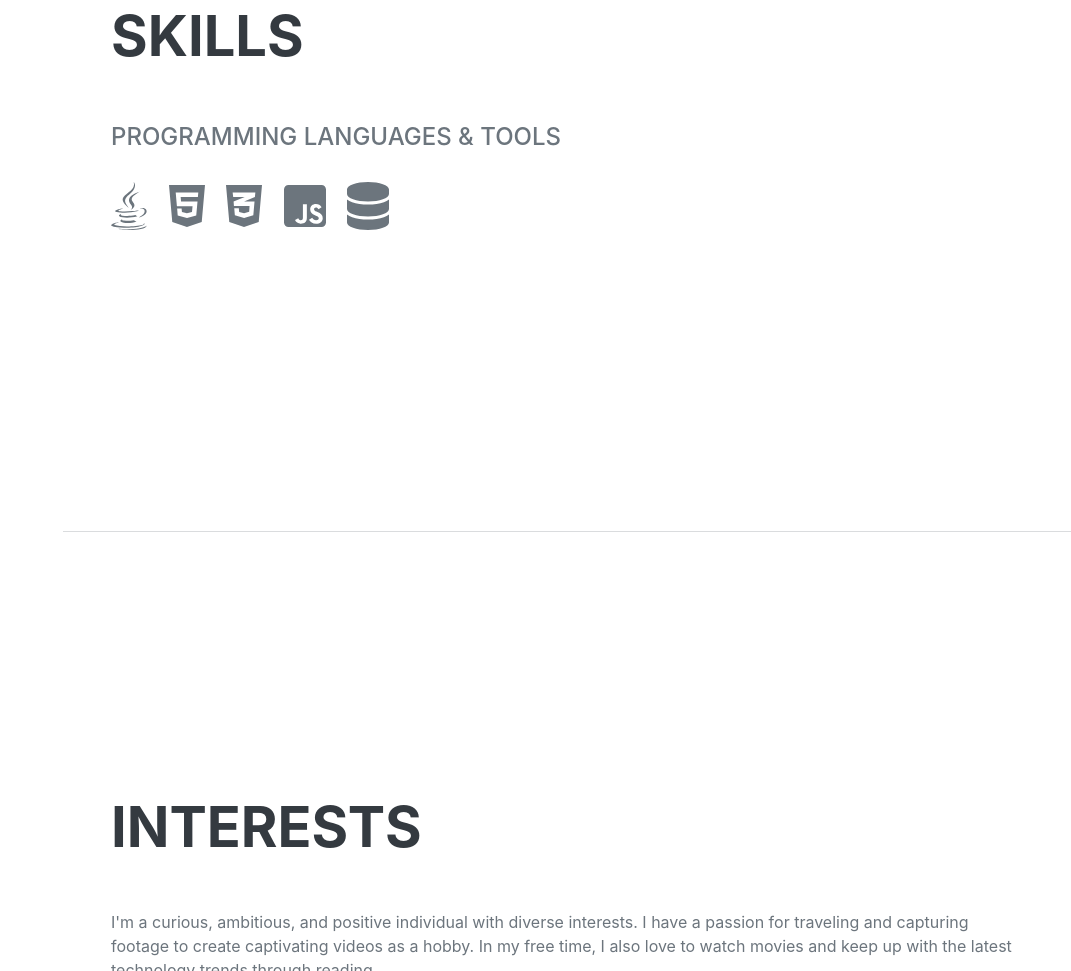
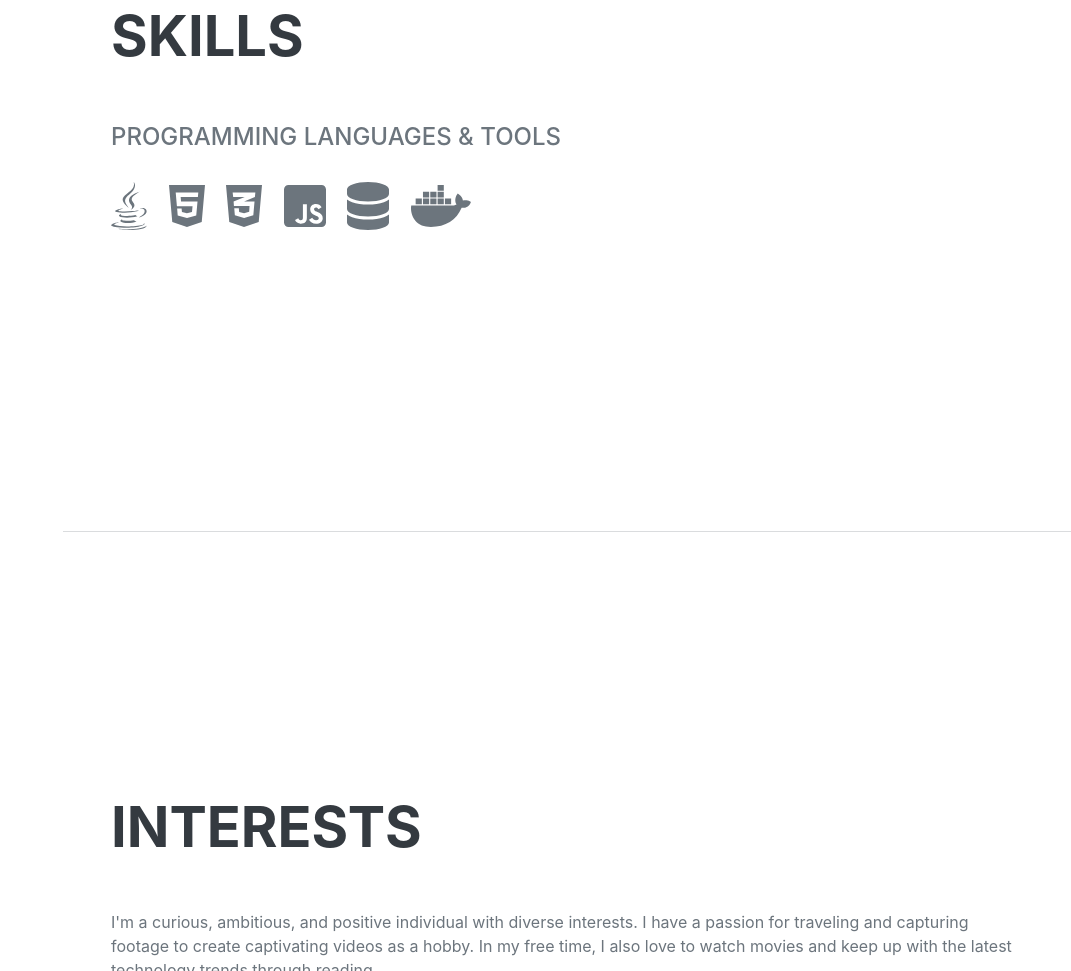
Before and after one commit to d1mazik/Dima-Gustafsson, a plain HTML site: page index.html in a window 1280 px wide. Shown: the part 2768-3739 px from the top of the page, without its empty margins (209-1280 px from the left). Drawn offline with nearby package versions, Linux system fonts and the light colour scheme; a web font is replaced by a local one.

Commit message:
add docker to skills

```diff
--- a/index.html
+++ b/index.html
@@ -132,6 +132,8 @@
                         <li class="list-inline-item"><i class="fab fa-css3-alt"></i></li>
                         <li class="list-inline-item"><i class="fab fa-js-square"></i></li>
                         <li class="list-inline-item"><i class="fas fa-database"></i></li>
+                        <li class="list-inline-item"><i class="fab fa-docker"></i></li>
+
                         <!-- <li class="list-inline-item"><i class="fab fa-angular"></i></li>-->
                         <!--<li class="list-inline-item"><i class="fab fa-react"></i></li>-->
                     </ul>
```
